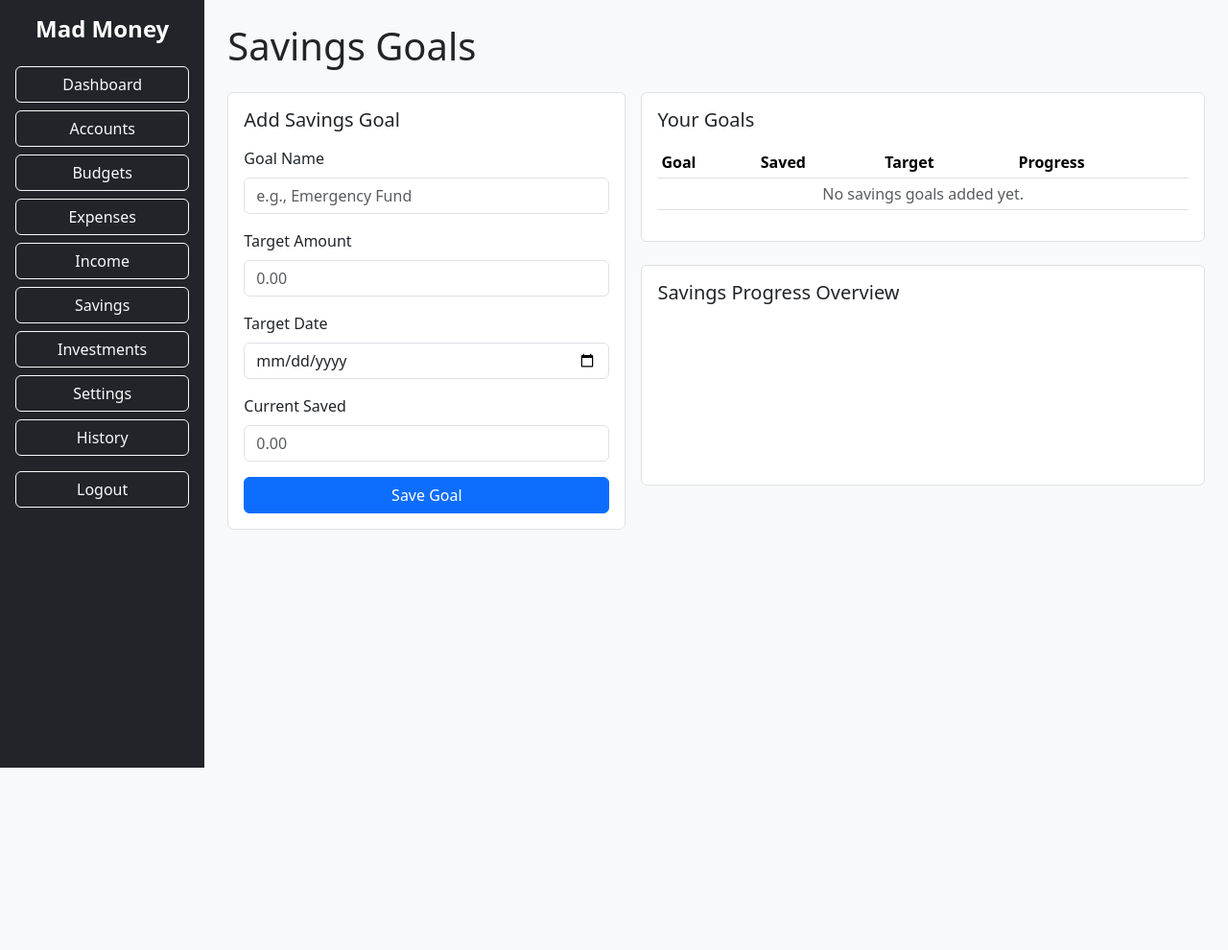
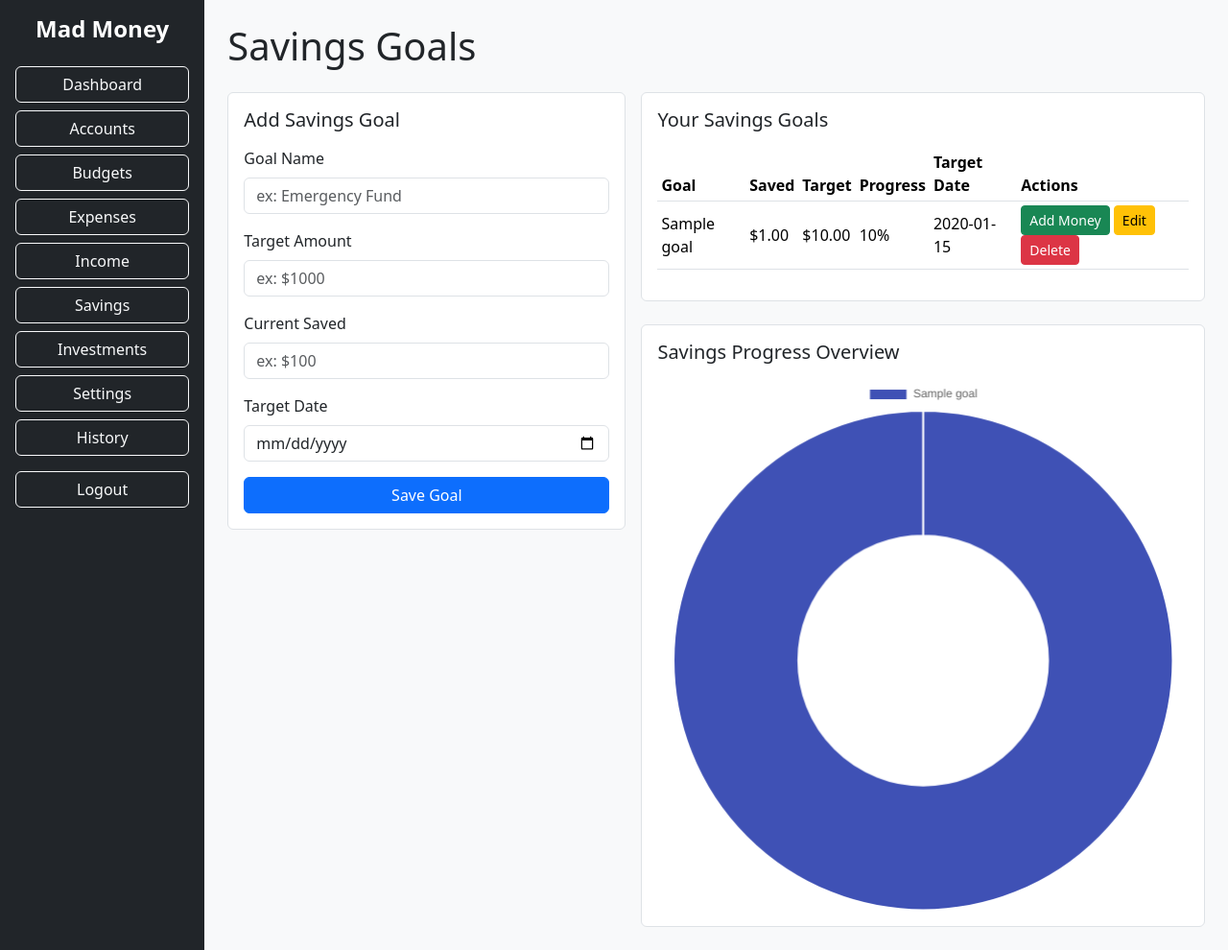
Before and after one commit to Dshami120/mmo_v8, a PHP site: page /savings.php in a window 1280 px wide. Shown: the whole page at 96% size. Before the commit the page ends 800 px from the top, so only its background shows below. Run offline with PHP 8.4, Linux system fonts and the light colour scheme; the visitor is signed in with stand-in values (Sample User, id 1); tables that the repository leaves empty hold one stand-in row (values such as "Sample post"); a map, chart or similar area stays blank.

Commit message:
more push, files edited, charts updated.

```diff
--- a/madMoneyOnline/savings.php
+++ b/madMoneyOnline/savings.php
@@ -2,66 +2,152 @@
 ob_start();
 session_start();
 
-if (!(isset($_SESSION['account_loggedin']))) {
-    header('Location: index.html');
+if (!isset($_SESSION['account_loggedin'])) {
+    header("Location: index.html");
     exit;
 }
 
-require 'includes/dbOperations.php';
+require "includes/dbOperations.php";
 
-// =====================================================
-// FETCH SAVINGS GOALS (Saving Accounts)
-// =====================================================
+$msg = "";
+$savingsData = [];
+$chartLabels = [];
+$chartValues = [];
 
-$savingsLabels = [];
-$savingsPercents = [];
-$savingsData = [];
+/* ============================================================
+   1. CREATE SAVINGS GOAL
+============================================================ */
+if ($_SERVER["REQUEST_METHOD"] == "POST" && isset($_POST["createGoal"])) {
 
-$sql = "
-    SELECT
-        ACCOUNT_NAME,
-        ACCOUNT_START_BALANCE AS saved,
-        MONTHLY_LIMIT AS target
-    FROM money_account
-    WHERE sys_user_id = {$_SESSION['account_id']}
-      AND account_type = 'Saving'
-";
+    $uid        = $_SESSION["account_id"];
+    $goalName   = $_POST["goalName"];
+    $targetAmt  = $_POST["targetAmt"];
+    $savedAmt   = $_POST["savedAmt"];
+    $targetDate = $_POST["targetDate"];
+
+    $sql = "INSERT INTO money_savings_goals
+            (sys_user_id, goal_name, target_amount, current_saved, target_date)
+            VALUES (?, ?, ?, ?, ?)";
+
+    $stmt = $con->prepare($sql);
+    $stmt->bind_param("isdds", $uid, $goalName, $targetAmt, $savedAmt, $targetDate);
+
+    if ($stmt->execute()) {
+        $msg = "Savings goal added!";
+    } else {
+        $msg = "Could not add goal.";
+    }
+
+    $stmt->close();
+}
+
+/* ============================================================
+   2. ADD MONEY TO SAVINGS GOAL
+============================================================ */
+if ($_SERVER["REQUEST_METHOD"] == "POST" && isset($_POST["addMoney"])) {
+
+    $goalID = $_POST["goal_id"];
+    $amount = floatval($_POST["amountAdd"]);
+
+    $sql = "UPDATE money_savings_goals
+            SET current_saved = current_saved + ?
+            WHERE goal_id=? AND sys_user_id=?";
+
+    $stmt = $con->prepare($sql);
+    $stmt->bind_param("dii", $amount, $goalID, $_SESSION["account_id"]);
+
+    if ($stmt->execute()) {
+        $msg = "Money added to goal!";
+    } else {
+        $msg = "Error updating savings.";
+    }
+
+    $stmt->close();
+}
+
+/* ============================================================
+   3. UPDATE (EDIT) SAVINGS GOAL
+============================================================ */
+if ($_SERVER["REQUEST_METHOD"] == "POST" && isset($_POST["updateGoal"])) {
+
+    $id         = $_POST["goal_id"];
+    $goalName   = $_POST["goalName"];
+    $targetAmt  = $_POST["targetAmt"];
+    $savedAmt   = $_POST["savedAmt"];
+    $targetDate = $_POST["targetDate"];
+
+    $sql = "UPDATE money_savings_goals
+            SET goal_name=?, target_amount=?, current_saved=?, target_date=?
+            WHERE goal_id=? AND sys_user_id=?";
+
+    $stmt = $con->prepare($sql);
+    $stmt->bind_param("sddssi", $goalName, $targetAmt, $savedAmt, $targetDate, $id, $_SESSION["account_id"]);
+    $stmt->execute();
+    $stmt->close();
+
+    $msg = "Goal updated!";
+}
+
+/* ============================================================
+   4. DELETE SAVINGS GOAL
+============================================================ */
+if (isset($_GET["delete"])) {
+
+    $id = $_GET["delete"];
+
+    $sql = "DELETE FROM money_savings_goals
+            WHERE goal_id=? AND sys_user_id=?";
+
+    $stmt = $con->prepare($sql);
+    $stmt->bind_param("ii", $id, $_SESSION["account_id"]);
+    $stmt->execute();
+    $stmt->close();
+
+    $msg = "Goal deleted!";
+}
+
+/* ============================================================
+   5. FETCH ALL SAVINGS GOALS
+============================================================ */
+$sql = "SELECT * FROM money_savings_goals
+        WHERE sys_user_id=".$_SESSION["account_id"]."
+        ORDER BY created_at DESC";
 
 $result = mysqli_query($con, $sql);
 
 if ($result && mysqli_num_rows($result) > 0) {
+
     while ($row = mysqli_fetch_assoc($result)) {
 
-        $goal = $row['ACCOUNT_NAME'];
-        $saved = floatval($row['saved']);
-        $target = floatval($row['target']);
-        $percent = $target > 0 ? round(($saved / $target) * 100, 1) : 0;
+        $percent = ($row["target_amount"] > 0)
+            ? round(($row["current_saved"] / $row["target_amount"]) * 100, 1)
+            : 0;
 
-        // Table data
         $savingsData[] = [
-            "goal" => $goal,
-            "saved" => $saved,
-            "target" => $target,
-            "percent" => $percent
+            "id"      => $row["goal_id"],
+            "goal"    => $row["goal_name"],
+            "saved"   => $row["current_saved"],
+            "target"  => $row["target_amount"],
+            "percent" => $percent,
+            "tdate"   => $row["target_date"],
+            "cdate"   => $row["created_at"]
         ];
 
-        // Chart data
-        $savingsLabels[] = $goal;
-        $savingsPercents[] = $percent;
+        $chartLabels[] = $row["goal_name"];
+        $chartValues[] = $percent;
     }
 }
 
-mysqli_close($con);
+$con->close();
 ?>
-
 <!DOCTYPE html>
 <html lang="en">
 <head>
     <meta charset="UTF-8">
     <title>Savings - Mad Money Online</title>
+
     <link href="https://cdn.jsdelivr.net/npm/bootstrap@5.3.2/dist/css/bootstrap.min.css" rel="stylesheet">
     <script src="https://cdn.jsdelivr.net/npm/chart.js"></script>
-    <script src="js/charts.js"></script>
 </head>
 
 <body class="bg-light">
@@ -69,44 +155,56 @@ mysqli_close($con);
 <main class="container-fluid">
 <section class="row min-vh-100">
 
+<!-- SIDEBAR -->
 <nav class="col-12 col-md-3 col-lg-2 bg-dark text-white p-3">
-        <?php include 'nav.html'; ?>
+    <?php include "nav.html"; ?>
 </nav>
 
+<!-- CONTENT -->
 <section class="col-12 col-md-9 col-lg-10 p-4">
+
 <h1 class="mb-4">Savings Goals</h1>
+
+<?php if ($msg): ?>
+    <div class="alert alert-success"><?= $msg ?></div>
+<?php endif; ?>
 
 <section class="row g-3">
 
-                <!-- LEFT: ADD GOAL FORM -->
+<!-- LEFT: ADD GOAL -->
 <section class="col-12 col-lg-5">
-                    <section class="border rounded p-3 bg-white mb-4">
+    <section class="border rounded bg-white p-3 mb-4">
+
         <h2 class="h5 mb-3">Add Savings Goal</h2>
 
-                        <form action="savings_add.php" method="post">
+        <form action="savings.php" method="post">
+            <input type="hidden" name="createGoal" value="1">
+
             <label class="form-label">Goal Name</label>
-                            <input type="text" name="goalName" class="form-control mb-3" placeholder="e.g., Emergency Fund" required>
+            <input name="goalName" class="form-control mb-3" placeholder="ex: Emergency Fund" required>
 
             <label class="form-label">Target Amount</label>
-                            <input type="number" name="targetAmt" class="form-control mb-3" placeholder="0.00" required>
+            <input type="number" step="0.01" name="targetAmt" class="form-control mb-3" placeholder="ex: $1000" required>
+
+            <label class="form-label">Current Saved</label>
+            <input type="number" step="0.01" name="savedAmt" class="form-control mb-3" placeholder="ex: $100" required>
 
             <label class="form-label">Target Date</label>
             <input type="date" name="targetDate" class="form-control mb-3">
 
-                            <label class="form-label">Current Saved</label>
-                            <input type="number" name="savedAmt" class="form-control mb-3" placeholder="0.00" required>
+            <button class="btn btn-primary w-100">Save Goal</button>
+        </form>
 
-                            <button type="submit" class="btn btn-primary w-100">Save Goal</button>
-                        </form>
     </section>
 </section>
 
-                <!-- RIGHT: SAVINGS TABLE + CHART -->
+<!-- RIGHT: TABLE + CHART -->
 <section class="col-12 col-lg-7">
 
-                    <!-- TABLE OF SAVINGS -->
-                    <section class="border rounded p-3 bg-white">
-                        <h2 class="h5 mb-3">Your Goals</h2>
+<!-- TABLE -->
+<section class="border rounded bg-white p-3">
+
+    <h2 class="h5 mb-3">Your Savings Goals</h2>
 
     <table class="table table-sm align-middle">
         <thead>
@@ -115,38 +213,111 @@ mysqli_close($con);
             <th>Saved</th>
             <th>Target</th>
             <th>Progress</th>
+            <th>Target Date</th>
+            <th>Actions</th>
         </tr>
         </thead>
+
         <tbody>
+        <?php if (count($savingsData) == 0): ?>
+            <tr><td colspan="6" class="text-center text-muted">No savings goals yet.</td></tr>
+        <?php else: ?>
+            <?php foreach ($savingsData as $g): ?>
+            <tr>
+                <td><?= $g["goal"] ?></td>
+                <td>$<?= number_format($g["saved"], 2) ?></td>
+                <td>$<?= number_format($g["target"], 2) ?></td>
+                <td><?= $g["percent"] ?>%</td>
+                <td><?= $g["tdate"] ?: "-" ?></td>
 
-                            <?php if (count($savingsData) === 0) { ?>
-                                <tr>
-                                    <td colspan="4" class="text-center text-muted">
-                                        No savings goals added yet.
+                <td>
+                    <!-- ADD MONEY BUTTON -->
+                    <button class="btn btn-success btn-sm"
+                        data-bs-toggle="modal"
+                        data-bs-target="#addMoney<?= $g["id"] ?>">
+                        Add Money
+                    </button>
+
+                    <!-- EDIT BUTTON -->
+                    <button class="btn btn-warning btn-sm"
+                        data-bs-toggle="modal"
+                        data-bs-target="#editModal<?= $g["id"] ?>">
+                        Edit
+                    </button>
+
+                    <!-- DELETE BUTTON -->
+                    <a href="savings.php?delete=<?= $g["id"] ?>"
+                       class="btn btn-danger btn-sm"
+                       onclick="return confirm('Delete this goal?');">
+                        Delete
+                    </a>
                 </td>
             </tr>
-                            <?php } else {
-                                foreach ($savingsData as $g) {
-                                    echo "<tr>";
-                                    echo "<td>{$g['goal']}</td>";
-                                    echo "<td>$" . number_format($g['saved'], 2) . "</td>";
-                                    echo "<td>$" . number_format($g['target'], 2) . "</td>";
-                                    echo "<td>{$g['percent']}%</td>";
-                                    echo "</tr>";
-                                }
-                            } ?>
 
+            <!-- ADD MONEY MODAL -->
+            <div class="modal fade" id="addMoney<?= $g["id"] ?>">
+                <div class="modal-dialog">
+                    <div class="modal-content p-3">
+
+                        <form action="savings.php" method="post">
+                            <input type="hidden" name="addMoney" value="1">
+                            <input type="hidden" name="goal_id" value="<?= $g["id"] ?>">
+
+                            <h5>Add Money to <?= $g["goal"] ?></h5>
+
+                            <label class="form-label">Amount</label>
+                            <input type="number" step="0.01" name="amountAdd" class="form-control mb-3" required>
+
+                            <button class="btn btn-success w-100">Add Money</button>
+                        </form>
+
+                    </div>
+                </div>
+            </div>
+
+            <!-- EDIT MODAL -->
+            <div class="modal fade" id="editModal<?= $g["id"] ?>">
+                <div class="modal-dialog">
+                    <div class="modal-content p-3">
+
+                        <form action="savings.php" method="post">
+                            <input type="hidden" name="updateGoal" value="1">
+                            <input type="hidden" name="goal_id" value="<?= $g["id"] ?>">
+
+                            <h5>Edit Goal</h5>
+
+                            <label class="form-label">Goal Name</label>
+                            <input name="goalName" value="<?= $g["goal"] ?>" class="form-control mb-2">
+
+                            <label class="form-label">Target Amount</label>
+                            <input type="number" step="0.01" name="targetAmt" value="<?= $g["target"] ?>" class="form-control mb-2">
+
+                            <label class="form-label">Current Saved</label>
+                            <input type="number" step="0.01" name="savedAmt" value="<?= $g["saved"] ?>" class="form-control mb-2">
+
+                            <label class="form-label">Target Date</label>
+                            <input type="date" name="targetDate" value="<?= $g["tdate"] ?>" class="form-control mb-3">
+
+                            <button class="btn btn-primary w-100">Save Changes</button>
+                        </form>
+
+                    </div>
+                </div>
+            </div>
+
+            <?php endforeach; ?>
+        <?php endif; ?>
         </tbody>
     </table>
+
 </section>
 
 <!-- CHART -->
-                    <section class="mt-4 border rounded p-3 bg-white">
+<section class="mt-4 border rounded bg-white p-3">
     <h2 class="h5 mb-3">Savings Progress Overview</h2>
-                        <canvas id="savingsChart"></canvas>
+    <canvas id="savingsChart1"></canvas>
 </section>
 
-                </section>
 </section>
 
 </section>
@@ -154,11 +325,24 @@ mysqli_close($con);
 </section>
 </main>
 
-<!-- PASS DATA TO JS -->
+<!-- CHART -->
 <script>
-    const savingsLabels = <?php echo json_encode($savingsLabels); ?>;
-    const savingsPercents = <?php echo json_encode($savingsPercents); ?>;
+<?php if (count($chartLabels) > 0): ?>
+new Chart(document.getElementById("savingsChart1"), {
+    type: "doughnut",
+    data: {
+        labels: <?= json_encode($chartLabels) ?>,
+        datasets: [{
+            label: "Progress (%)",
+            data: <?= json_encode($chartValues) ?>,
+            backgroundColor: ["#3F51B5", "#00ACC1", "#E91E63", "#9C27B0", "#8BC34A", "#FFCA28"]
+        }]
+    }
+});
+<?php endif; ?>
 </script>
+
+<script src="https://cdn.jsdelivr.net/npm/bootstrap@5.3.2/dist/js/bootstrap.bundle.min.js"></script>
 
 </body>
 </html>
```
Also changed, not shown: data dump/money_savings.sql (added, +9 -0 lines), data dump/money_investments.sql (line endings or trailing spaces). Lines whose indentation alone changed are shown as unchanged.
